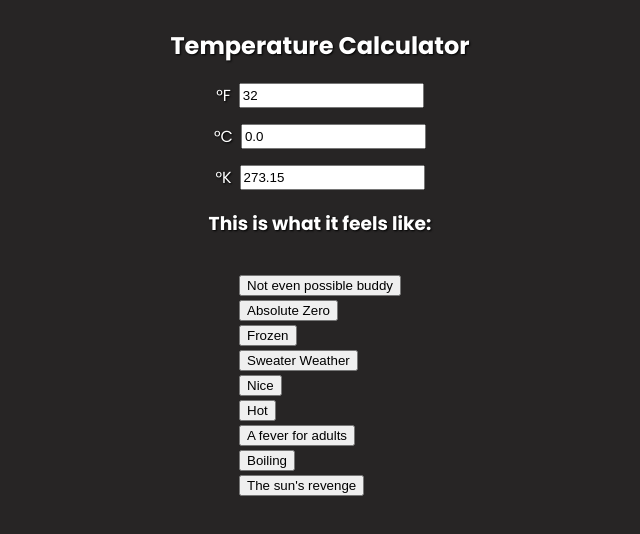
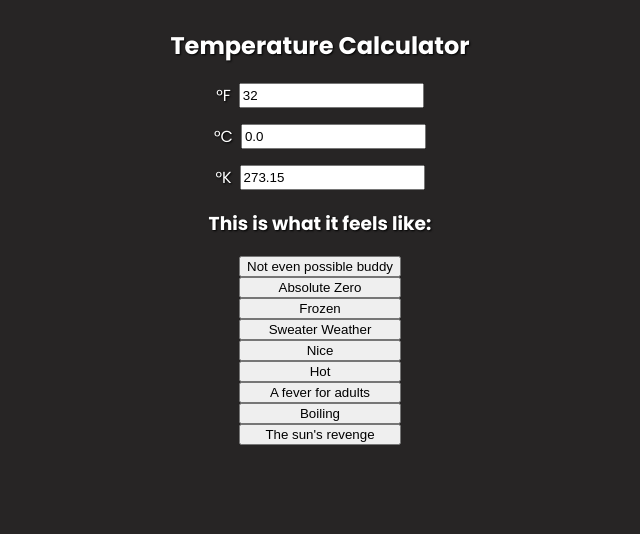
Before and after one commit to Sunsonni/temperature-converter, an Angular app: page / in a window 1280 px wide. Shown: the top 534 px of the page, without its empty margins (320-960 px from the left). Built offline with nearby package versions, Linux system fonts and the light colour scheme.

Commit message:
buttons work

```diff
--- a/src/app/input-form/input-form.component.html
+++ b/src/app/input-form/input-form.component.html
@@ -34,5 +34,5 @@
     <h3>This is what it feels like: </h3>
     <p style="text-align: center;"> {{ feelsLikeText }}</p>
   </div>
- <app-temp-buttons [feelsLikeText] = "feelsLikeText"></app-temp-buttons>
+ <app-temp-buttons (triggered) = "runConversion('f', $event)"></app-temp-buttons>
 </div>
--- a/src/app/input-form/input-form.component.ts
+++ b/src/app/input-form/input-form.component.ts
@@ -127,6 +127,7 @@ export class InputFormComponent implements OnInit {
         this.setKelvin(kel);
         cel = this.conversion.convertfromFtoC(this.rawFahrenheit);
         this.setCelsius(cel);
+        this.setFahrenheit(value)
         break;
       case 'c':
         kel = this.conversion.convertfromFtoK(this.rawFahrenheit);
--- a/src/app/input-form/temp-buttons/temp-buttons.component.html
+++ b/src/app/input-form/temp-buttons/temp-buttons.component.html
@@ -1,8 +1,3 @@
-<p>
-  {{ feelsLikeText }}
-</p>
-
-  <div *ngFor="let item of buttonValues">
-    <button>{{ item.type }}</button>
-
-  </div>
+<div *ngFor="let item of buttonValues" class="buttons">
+  <button (click)="onClick(item.default)">{{ item.name }}</button>
+</div>
--- a/src/app/input-form/temp-buttons/temp-buttons.component.scss
+++ b/src/app/input-form/temp-buttons/temp-buttons.component.scss
@@ -0,0 +1,4 @@
+.buttons {
+    display: flex;
+    flex-direction: column;
+}
--- a/src/app/input-form/temp-buttons/temp-buttons.component.ts
+++ b/src/app/input-form/temp-buttons/temp-buttons.component.ts
@@ -1,4 +1,4 @@
-import { Component, Input, OnInit } from '@angular/core';
+import { Component, EventEmitter, Output, OnInit } from '@angular/core';
 import { NgFor, CommonModule } from '@angular/common';
 
 @Component({
@@ -8,21 +8,25 @@ import { NgFor, CommonModule } from '@angular/common';
   imports: [NgFor, CommonModule]
 })
 export class TempButtonsComponent implements OnInit {
-  @Input() feelsLikeText?: string;
+  @Output() triggered = new EventEmitter<string>();
    buttonValues = [
-    {type: "Not even possible buddy", action: 'apples'},
-    {type: "Absolute Zero"},
-    {type: "Frozen"},
-    {type: "Sweater Weather"},
-    {type: "Nice"},
-    {type: "Hot"},
-    {type: "A fever for adults"},
-    {type: "Boiling"},
-    {type: "The sun's revenge"},
+    { name: "Not even possible buddy", default: '-500'},
+    { name: "Absolute Zero", default: '-459'},
+    { name: "Frozen", default: '32'},
+    { name: "Sweater Weather", default: '50'},
+    { name: "Nice", default: '72'},
+    { name: "Hot", default: '90'},
+    { name: "A fever for adults", default: '100'},
+    { name: "Boiling", default: '212'},
+    { name: "The sun's revenge", default: '500'},
   ]
   constructor() { }
 
   ngOnInit() {
   }
 
+  public onClick(value: string) {
+    this.triggered.emit(value);
+  }
+
 }
```
